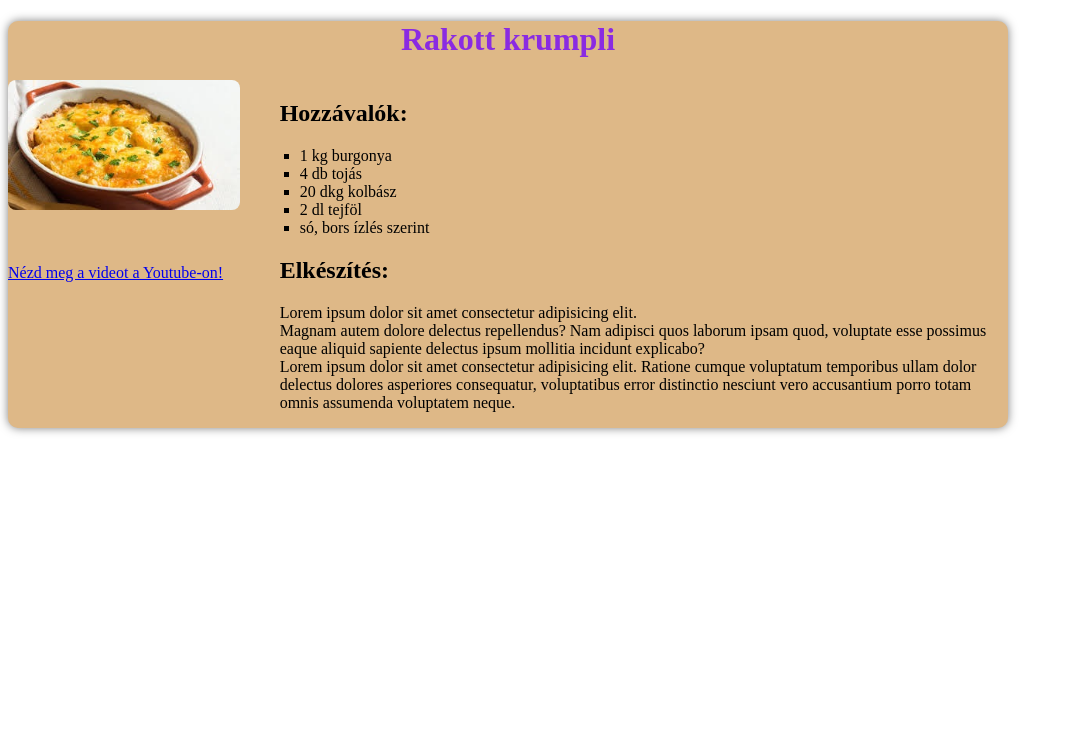
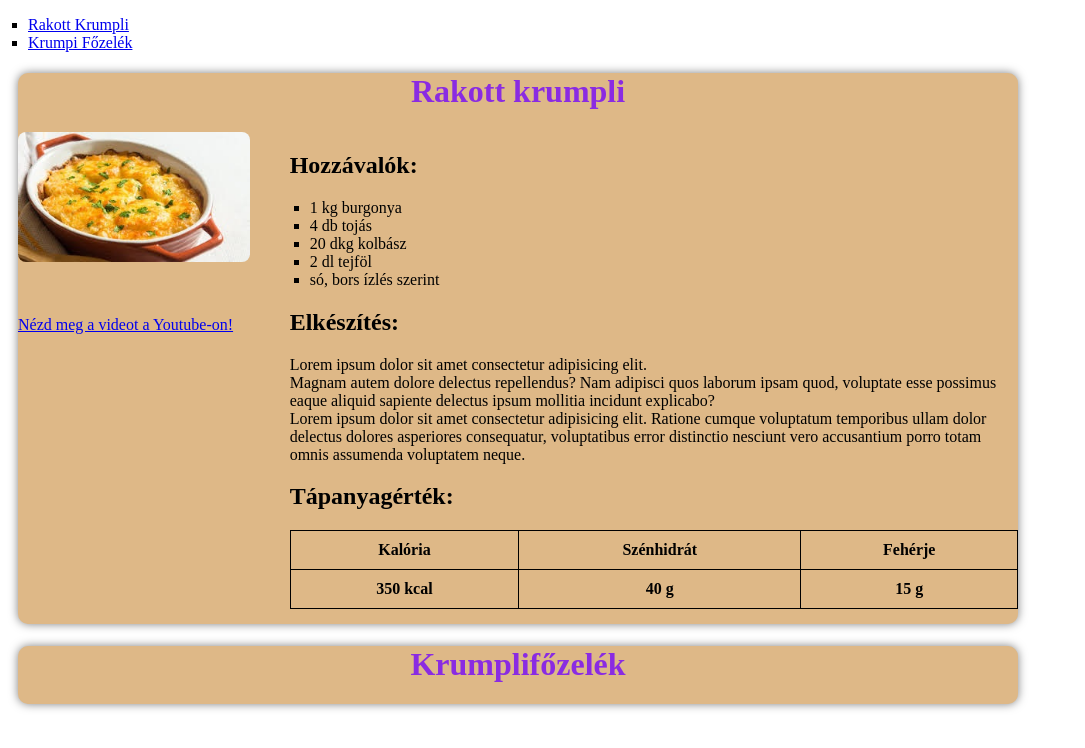
Before and after one commit to TheInfectian/Recept, a plain HTML site: page index.html in a window 1280 px wide. Shown: the whole page, without its empty margins (0-1085 px from the left). Drawn offline with Linux system fonts and the light colour scheme.

Commit message:
Added the basics and a new container  O                I<>I                 I   I

```diff
--- a/index.html
+++ b/index.html
@@ -7,9 +7,15 @@
     <title>Document</title>
 </head>
 <body>
+    <nav>
+        <ul>
+            <li><a href="#rakott-krumpli">Rakott Krumpli</a></li>
+            <li><a href="#krumpli-fozelek">Krumpi Főzelék</a></li>
+        </ul>
+    </nav>
    <div class="container">
     <header>
-        <h1>Rakott krumpli</h1>
+        <h1 id="#rakott-krumpli">Rakott krumpli</h1>
     </header>
     <div class="content">
     <div class="media">
@@ -27,8 +33,27 @@
         </ul>
         <h2>Elkészítés:</h2>
         <p>Lorem ipsum dolor sit amet consectetur adipisicing elit. <br> Magnam autem dolore delectus repellendus? Nam adipisci quos laborum ipsam quod, voluptate esse possimus eaque aliquid sapiente delectus ipsum mollitia incidunt explicabo? <br> Lorem ipsum dolor sit amet consectetur adipisicing elit. Ratione cumque voluptatum temporibus ullam dolor delectus dolores asperiores consequatur, voluptatibus error distinctio nesciunt vero accusantium porro totam omnis assumenda voluptatem neque.</p>
+        <h2>Tápanyagérték:</h2>
+        <table>
+            <tr>
+                <th>Kalória</th>
+                <th>Szénhidrát</th>
+                <th>Fehérje</th>
+            </tr>
+            <tr>
+                <th>350 kcal</th>
+                <th>40 g</th>
+                <th>15 g</th>
+            </tr>
+        </table>
         </div>
     </div>
    </div>
+   <div class="container">
+    <header>
+        <h1 id="#krumpli-fozelek">Krumplifőzelék</h1>
+    </header>
+    <div class="content"></div>
+   </div>
 </body>
 </html>
--- a/style.css
+++ b/style.css
@@ -3,6 +3,7 @@
     background: burlywood;
     border-radius: 10px;
     box-shadow: 0 0 10px rgba(0 0, 0, 0.5);
+    margin: 10px;
 }
 
 header{
@@ -29,3 +30,15 @@ ul{
     list-style-type: square;
     padding-left: 20px;
 }
+
+table {
+    width: 100%;
+    border-collapse: collapse;
+    text-align: center;
+    margin-bottom: 15px;
+}
+
+th,td {
+    border: 1px solid black;
+    padding: 10px;
+}
```
